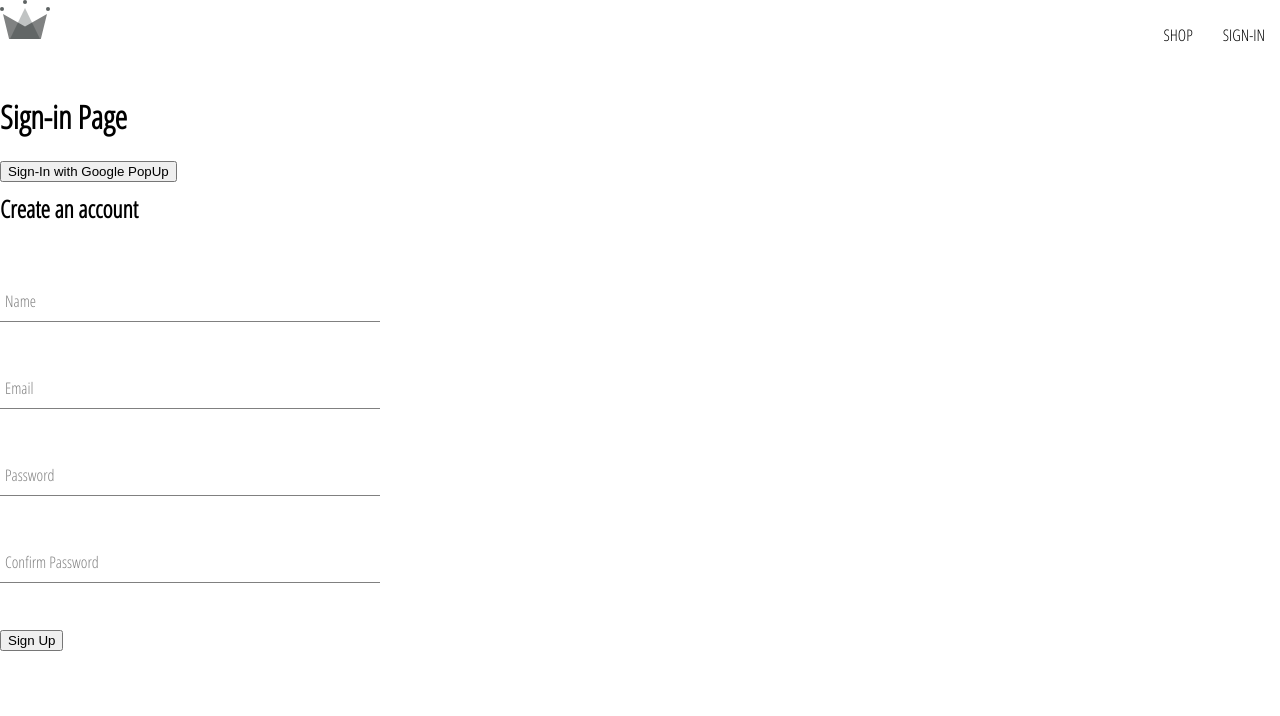
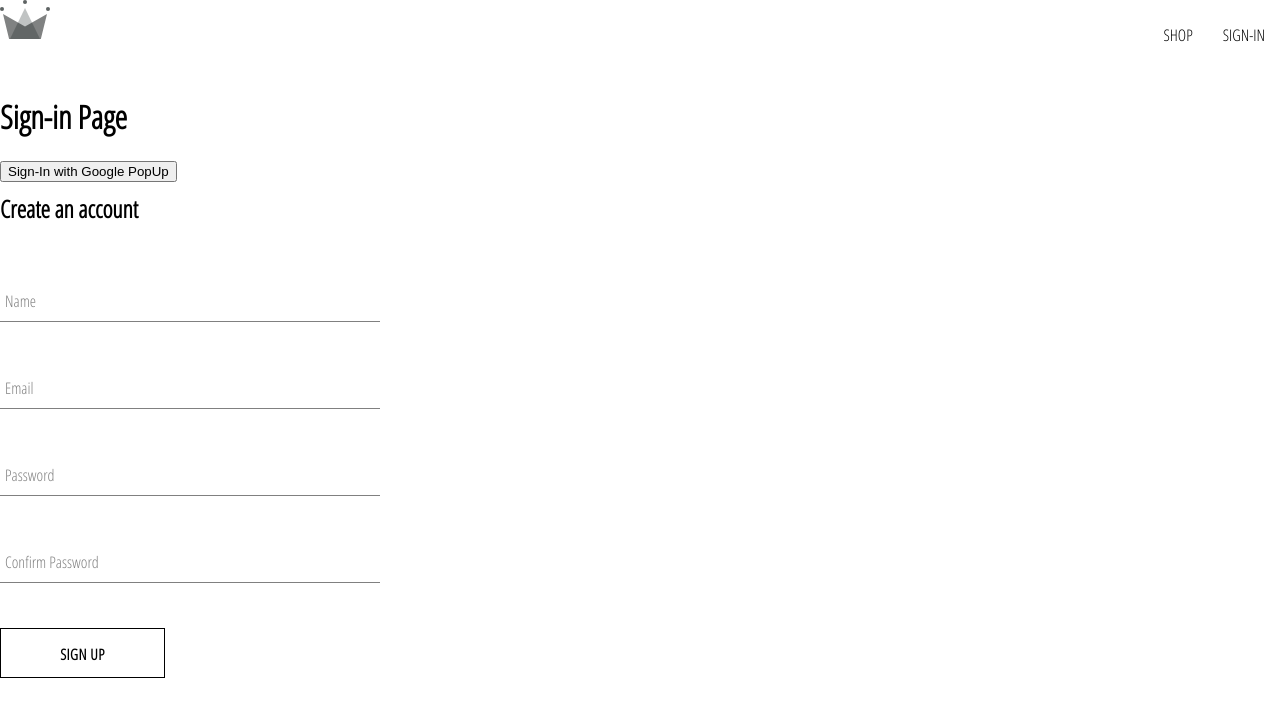
Before and after one commit to azshhh/Reactjs-Tutorials, a React (Create React App) app in the folder reactjs-capstone/: page /sign-in in a window 1280 px wide. Shown: the top 716 px of the page. Built offline with nearby package versions, Linux system fonts and the light colour scheme.

Commit message:
Button Component

```diff
--- /dev/null
+++ b/reactjs-capstone/src/components/button/button.component.jsx
@@ -0,0 +1,19 @@
+import "./button.styles.scss";
+
+const BUTTON_TYPES_CLASSES = {
+  google: "google-sign-in",
+  inverted: "inverted",
+};
+
+const Button = ({ children, buttonType, ...otherProps }) => {
+  return (
+    <button
+      className={`button-container ${BUTTON_TYPES_CLASSES[buttonType]}`}
+      {...otherProps}
+    >
+      {children}
+    </button>
+  );
+};
+
+export default Button;
--- /dev/null
+++ b/reactjs-capstone/src/components/button/button.styles.scss
@@ -0,0 +1,46 @@
+.button-container {
+  min-width: 165px;
+  width: auto;
+  height: 50px;
+  letter-spacing: 0.5px;
+  line-height: 50px;
+  padding: 0 35px 0 35px;
+  font-size: 15px;
+  background-color: black;
+  color: white;
+  text-transform: uppercase;
+  font-family: 'Open Sans Condensed';
+  font-weight: bolder;
+  border: none;
+  cursor: pointer;
+  display: flex;
+  justify-content: center;
+
+  &:hover {
+    background-color: white;
+    color: black;
+    border: 1px solid black;
+  }
+
+  &.google-sign-in {
+    background-color: #4285f4;
+    color: white;
+
+    &:hover {
+      background-color: #357ae8;
+      border: none;
+    }
+  }
+
+  &.inverted {
+    background-color: white;
+    color: black;
+    border: 1px solid black;
+
+    &:hover {
+      background-color: black;
+      color: white;
+      border: none;
+    }
+  }
+}
--- a/reactjs-capstone/src/components/sign-up-form/sign-up-form.component.jsx
+++ b/reactjs-capstone/src/components/sign-up-form/sign-up-form.component.jsx
@@ -1,6 +1,7 @@
 import { useState } from "react";
 import FormInput from "../form-input/form-input.component";
 import "./sign-up-form.styles.scss";
+import Button from "../button/button.component";
 import {
   createAuthUserWithEmailAndPassword,
   createUserDocumentFromAuth,
@@ -91,7 +92,9 @@
           autoComplete="new-password"
         />
 
-        <button type="submit">Sign Up</button>
+        <Button buttonType="inverted" type="submit">
+          Sign Up
+        </Button>
       </form>
     </div>
   );
```
